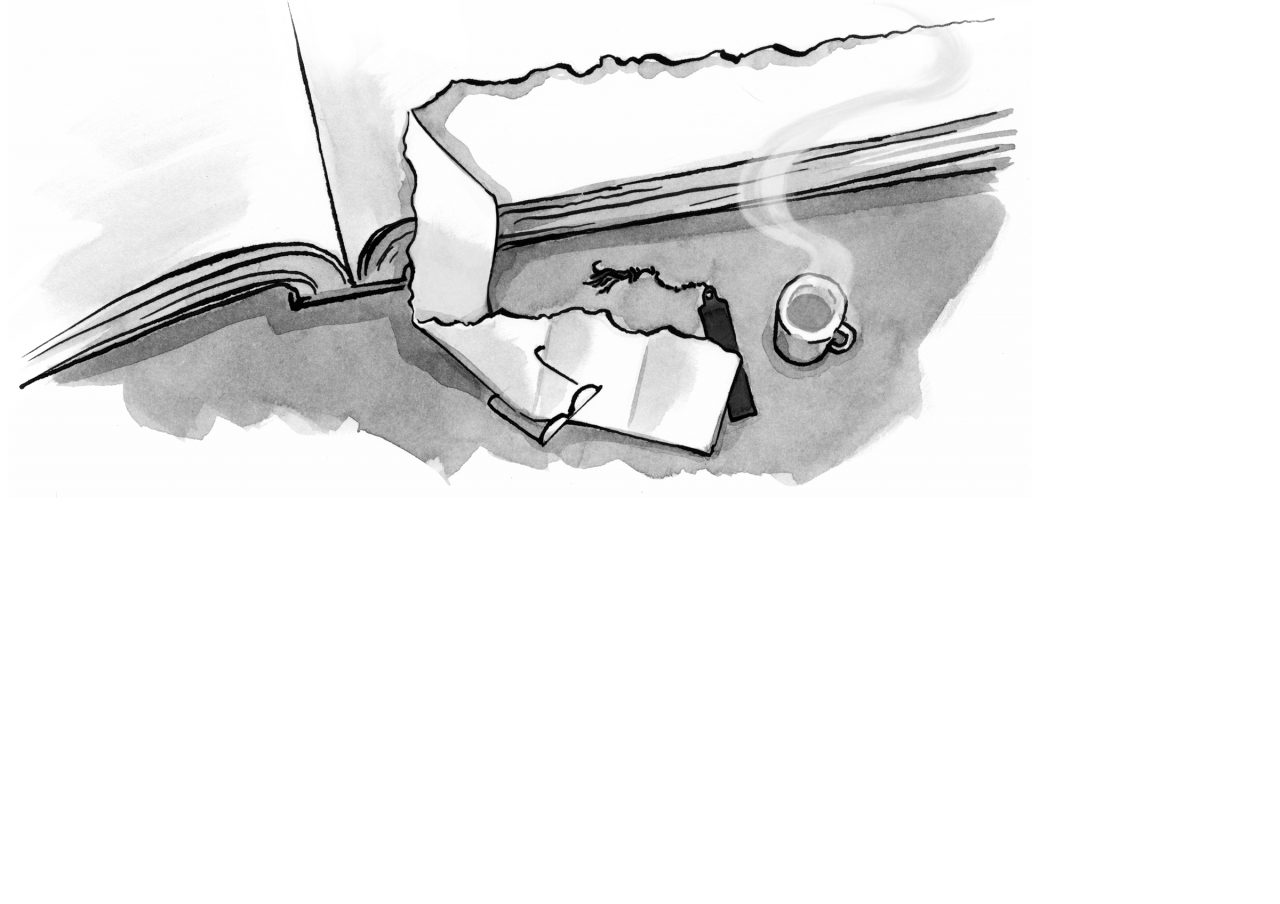
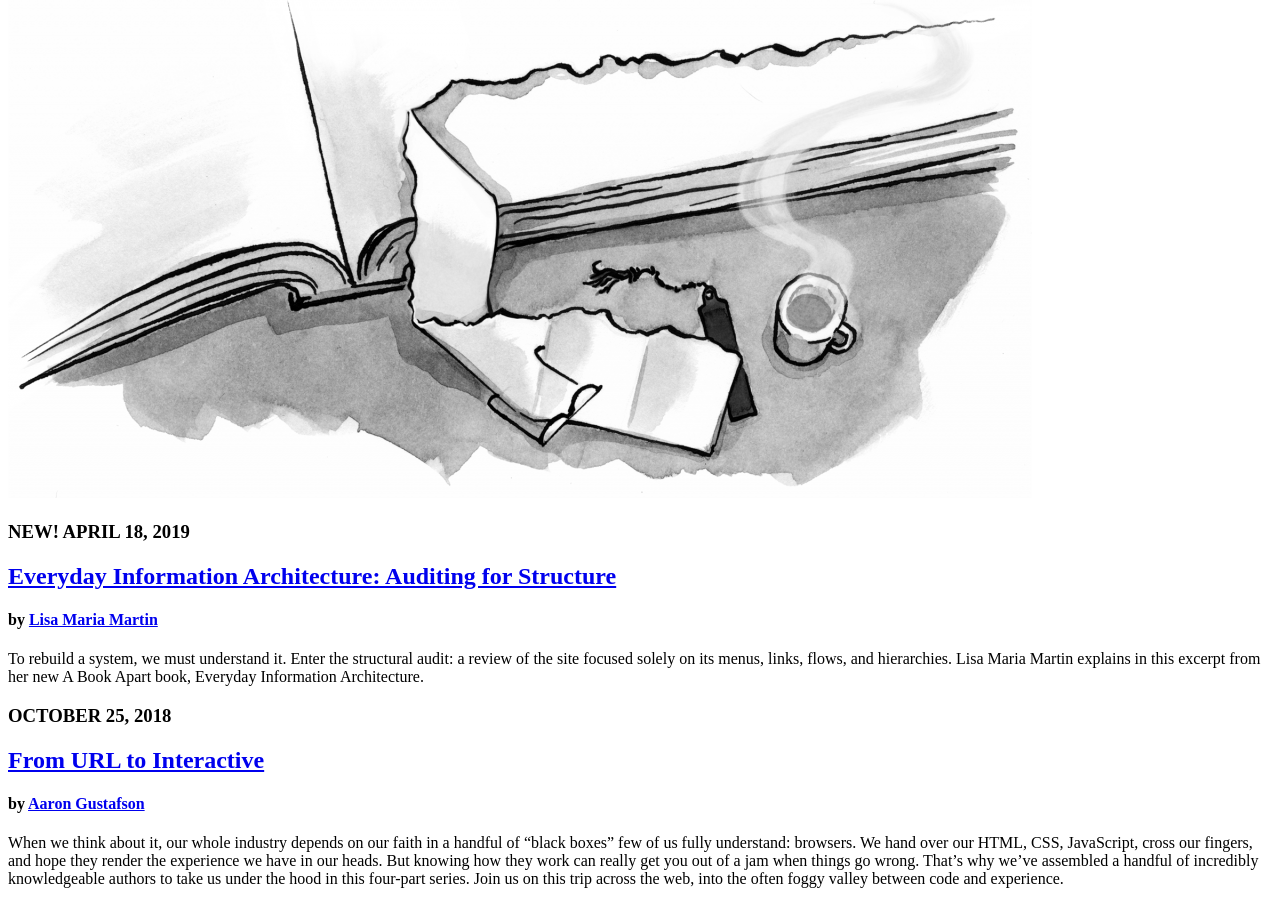
Before and after one commit to BrodyCur/html-layout, a plain HTML site: page index.html in a window 1280 px wide. Shown: the part 235-1139 px from the top of the page. Before the commit the page ends 800 px from the top, so only its background shows below. Drawn offline with Linux system fonts and the light colour scheme.

Commit message:
created headline articles section

```diff
--- a/index.html
+++ b/index.html
@@ -24,7 +24,20 @@
             <img src="images/header_img.png">
         </header>
         <main>
-
+            <section>
+                <article>
+                    <h3>NEW!  APRIL 18, 2019</h3>
+                    <h2><a href="#">Everyday Information Architecture: Auditing for Structure</a></h2>
+                    <h4>by <a href="#">Lisa Maria Martin</a></h4>
+                    <p>To rebuild a system, we must understand it. Enter the structural audit: a review of the site focused solely on its menus, links, flows, and hierarchies. Lisa Maria Martin explains in this excerpt from her new A Book Apart book, Everyday Information Architecture.</p>
+                </article>
+                <article>
+                    <h3>OCTOBER 25, 2018</h3>
+                    <h2><a href="#">From URL to Interactive</a></h2>
+                    <h4>by <a href="#">Aaron Gustafson</a></h4>
+                    <p>When we think about it, our whole industry depends on our faith in a handful of “black boxes” few of us fully understand: browsers. We hand over our HTML, CSS, JavaScript, cross our fingers, and hope they render the experience we have in our heads. But knowing how they work can really get you out of a jam when things go wrong. That’s why we’ve assembled a handful of incredibly knowledgeable authors to take us under the hood in this four-part series. Join us on this trip across the web, into the often foggy valley between code and experience.</p>
+                </article>
+            </section>
         </main>
         <footer>
 
```
